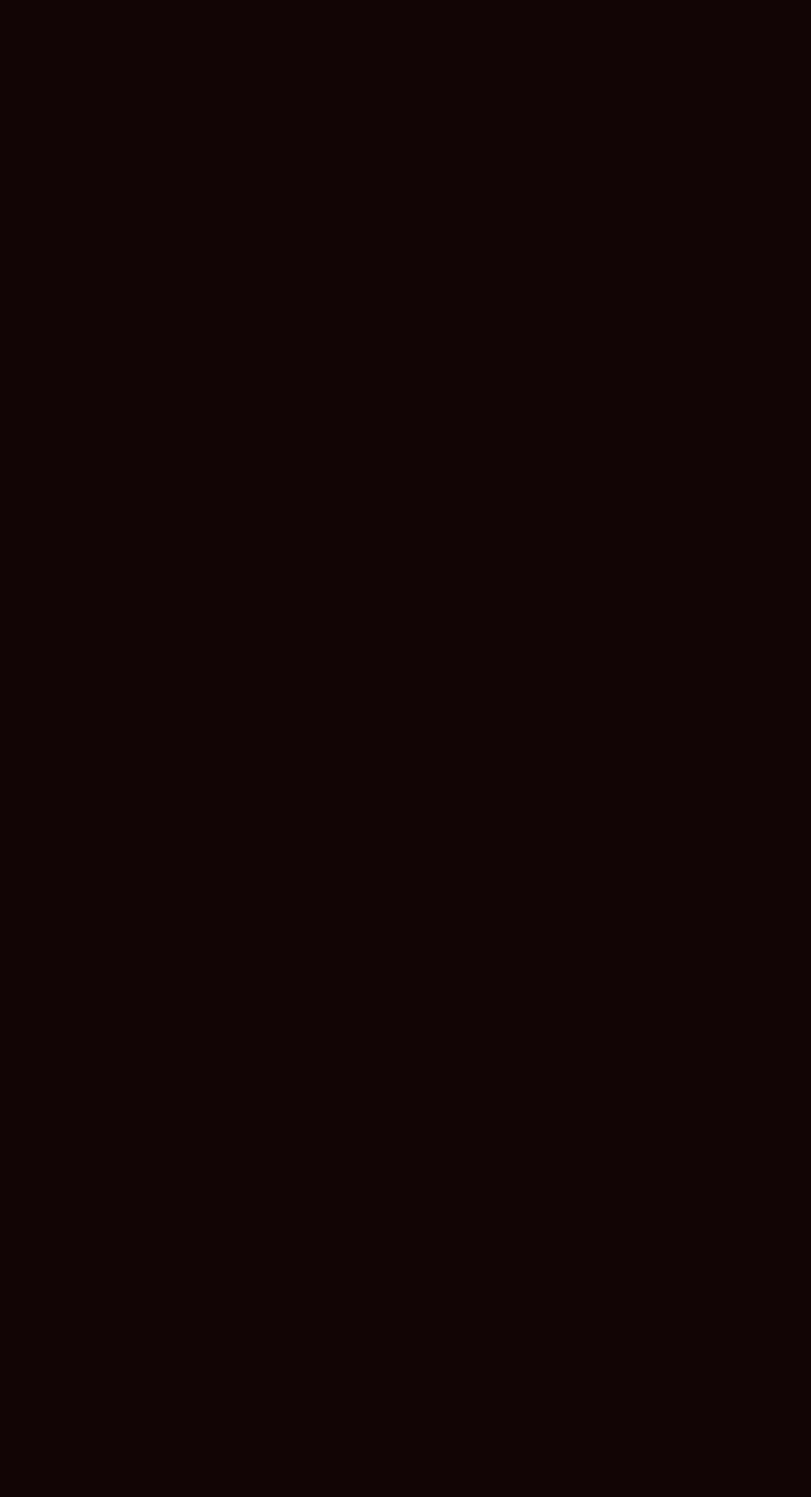
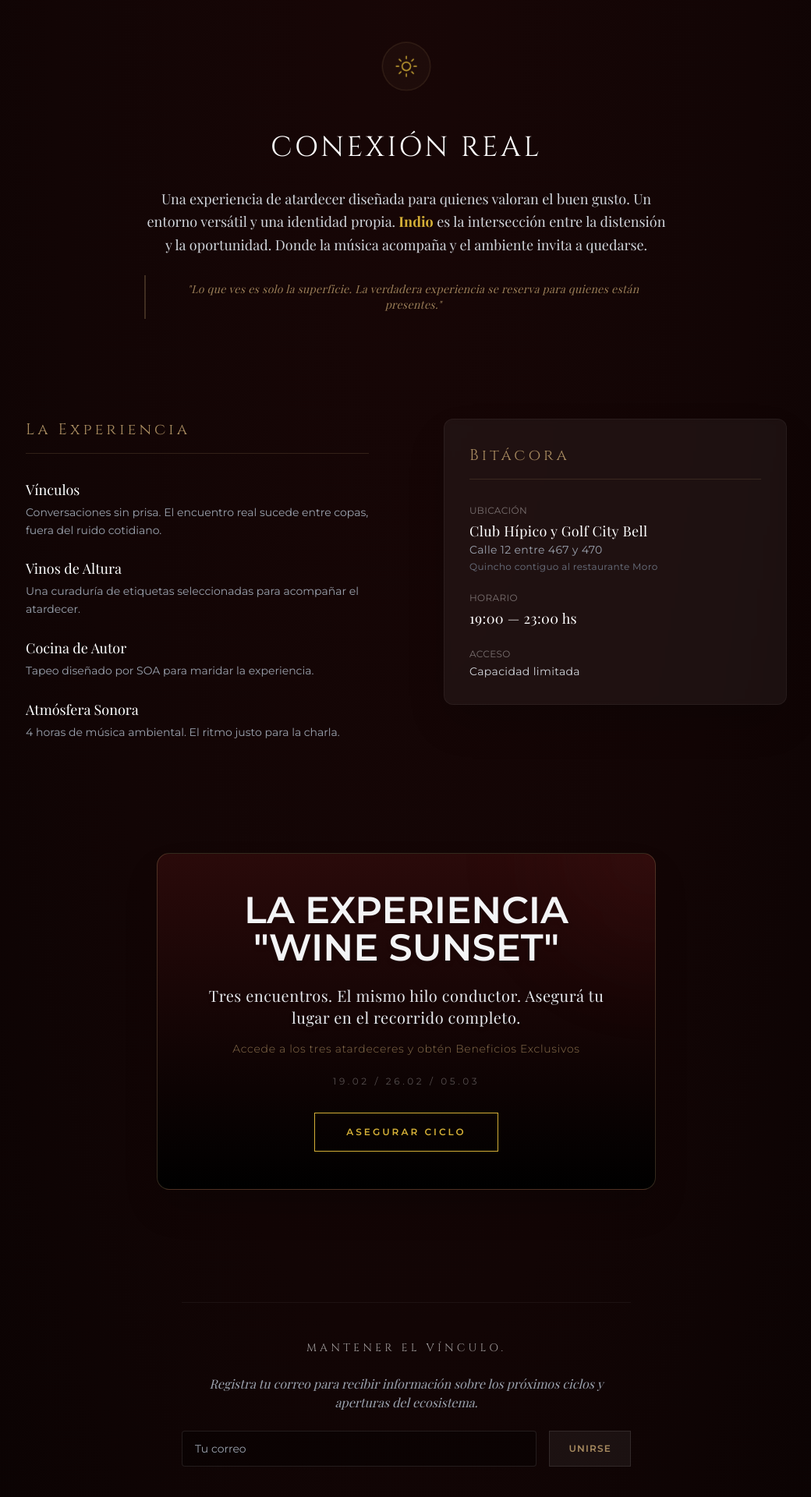
Before and after one commit to quimeymorando/indio-web, a React (Vite) app: page / in a window 1280 px wide. Shown: the part 840-2760 px from the top of the page at 78% size, without its empty margins (119-1159 px from the left). Before the commit the page ends 800 px from the top, so only its background shows below. Built offline with nearby package versions, Linux system fonts and the light colour scheme; a web font is replaced by a local one.

Commit message:
actualizaciones varias

```diff
--- a/App.tsx
+++ b/App.tsx
@@ -1,15 +1,14 @@
-import React, { useState } from 'react';
+import React from 'react';
 import Header from './components/Header';
 import Hero from './components/Hero';
-import DetailsSection from './components/DetailsSection';
+import EventDetails from './components/EventDetails';
 
 const App: React.FC = () => {
-  const [showDetails, setShowDetails] = useState(false);
-
   const handleRequestAccess = () => {
-    setShowDetails(true);
-    // Ensure we start at the top of the new view
-    window.scrollTo(0, 0);
+    const detailsSection = document.getElementById('details');
+    if (detailsSection) {
+      detailsSection.scrollIntoView({ behavior: 'smooth' });
+    }
   };
 
   return (
@@ -17,19 +16,13 @@
       <Header />
 
       <main className="w-full">
-        {!showDetails ? (
-          <Hero onRequestAccess={handleRequestAccess} />
-        ) : (
-          <div className="animate-fade-in flex flex-col min-h-screen">
-            <div className="flex-grow">
-              <DetailsSection id="details" />
-            </div>
-            <footer className="w-full py-8 text-center text-white/20 text-xs tracking-widest uppercase bg-black">
-              <p>&copy; {new Date().getFullYear()} Grupo Moretto. All rights reserved.</p>
-            </footer>
-          </div>
-        )}
+        <Hero onRequestAccess={handleRequestAccess} />
+        <EventDetails id="details" />
       </main>
+
+      <footer className="w-full py-8 text-center text-white/20 text-xs tracking-widest uppercase bg-black">
+        <p>&copy; {new Date().getFullYear()} Grupo Moretto. All rights reserved.</p>
+      </footer>
     </div>
   );
 };
--- /dev/null
+++ b/components/EventDetails.tsx
@@ -0,0 +1,153 @@
+import React, { useState } from 'react';
+import PricingCard from './PricingCard';
+import LogoMarquee from './LogoMarquee';
+import Modal from './Modal';
+
+interface EventDetailsProps {
+    id: string;
+}
+
+const EventDetails: React.FC<EventDetailsProps> = ({ id }) => {
+    const [isModalOpen, setIsModalOpen] = useState(false);
+
+    return (
+        <section id={id} className="relative w-full bg-wine-dark text-gray-200 overflow-hidden">
+
+            {/* Background Ambience */}
+            <div className="absolute inset-0 w-full h-full bg-[radial-gradient(ellipse_at_top,_var(--tw-gradient-stops))] from-wine-accent/40 via-wine-dark to-black opacity-60 pointer-events-none"></div>
+
+            <div className="relative z-10 max-w-5xl mx-auto px-6 py-24 space-y-32">
+
+                {/* 1. Concept Section */}
+                <div className="text-center space-y-8 animate-fade-in">
+                    <div className="inline-block p-3 rounded-full bg-gold-muted/5 border border-gold-muted/20 mb-4 animate-heartbeat text-gold-light">
+                        {/* Abstract Wine/Sun Icon */}
+                        <svg xmlns="http://www.w3.org/2000/svg" fill="none" viewBox="0 0 24 24" strokeWidth={1} stroke="currentColor" className="w-8 h-8">
+                            <path strokeLinecap="round" strokeLinejoin="round" d="M12 3v2.25m6.364.386l-1.591 1.591M21 12h-2.25m-.386 6.364l-1.591-1.591M12 18.75V21m-4.773-4.227l-1.591 1.591M5.25 12H3m4.227-4.773L5.636 5.636M15.75 12a3.75 3.75 0 11-7.5 0 3.75 3.75 0 017.5 0z" />
+                        </svg>
+                    </div>
+
+                    <h2 className="font-display text-3xl md:text-4xl text-white tracking-widest uppercase">
+                        CONEXIÓN REAL
+                    </h2>
+
+                    <div className="max-w-2xl mx-auto font-serif text-lg leading-relaxed text-gray-300 space-y-6">
+                        <p>
+                            Una experiencia de atardecer diseñada para quienes valoran el buen gusto. Un entorno versátil y una identidad propia.
+                            <strong className="text-gold-light"> Indio</strong> es la intersección entre la distensión y la oportunidad.
+                            Donde la música acompaña y el ambiente invita a quedarse.
+                        </p>
+                        <p className="italic text-sm text-gold-muted/90 font-serif tracking-wide drop-shadow-sm mt-8 border-l-2 border-gold-muted/30 pl-4 py-2">
+                            "Lo que ves es solo la superficie. La verdadera experiencia se reserva para quienes están presentes."
+                        </p>
+                    </div>
+                </div>
+
+                {/* 2. Info Grid (What to expect) */}
+                <div className="grid grid-cols-1 md:grid-cols-2 gap-12 md:gap-24 items-start">
+                    {/* Left: The Experience */}
+                    <div className="space-y-8">
+                        <h3 className="font-display text-xl text-gold-muted tracking-[0.2em] border-b border-gold-muted/20 pb-4">
+                            La Experiencia
+                        </h3>
+                        <ul className="space-y-6">
+                            {[
+                                { title: "Vínculos", desc: "Conversaciones sin prisa. El encuentro real sucede entre copas, fuera del ruido cotidiano." },
+                                { title: "Vinos de Altura", desc: "Una curaduría de etiquetas seleccionadas para acompañar el atardecer." },
+                                { title: "Cocina de Autor", desc: "Tapeo diseñado por SOA para maridar la experiencia." },
+                                { title: "Atmósfera Sonora", desc: "4 horas de música ambiental. El ritmo justo para la charla." },
+                            ].map((item, idx) => (
+                                <li key={idx} className="group">
+                                    <h4 className="text-white font-serif font-medium text-lg group-hover:text-gold-light transition-colors">{item.title}</h4>
+                                    <p className="text-sm text-gray-400 mt-1 leading-relaxed">{item.desc}</p>
+                                </li>
+                            ))}
+                        </ul>
+                    </div>
+
+                    {/* Right: Details & logistics */}
+                    <div className="space-y-8 bg-white/5 p-8 rounded-xl border border-white/5 shadow-2xl backdrop-blur-sm">
+                        <h3 className="font-display text-xl text-gold-muted tracking-[0.2em] border-b border-gold-muted/20 pb-4">
+                            Bitácora
+                        </h3>
+
+                        <div className="space-y-6 text-sm font-sans tracking-wide">
+                            <div>
+                                <span className="block text-xs uppercase text-white/40 mb-1">Ubicación</span>
+                                <p className="text-white text-lg font-serif">Club Hípico y Golf City Bell</p>
+                                <p className="text-gray-400">Calle 12 entre 467 y 470</p>
+                                <p className="text-gray-500 text-xs mt-1">Quincho contiguo al restaurante Moro</p>
+                            </div>
+
+                            <div>
+                                <span className="block text-xs uppercase text-white/40 mb-1">Horario</span>
+                                <p className="text-white text-lg font-serif">19:00 — 23:00 hs</p>
+                            </div>
+
+                            <div>
+                                <span className="block text-xs uppercase text-white/40 mb-1">Acceso</span>
+                                <p className="text-gray-300">Capacidad limitada</p>
+                            </div>
+                        </div>
+                    </div>
+                </div>
+
+                {/* 3. Pricing & Tickets */}
+                <div className="flex justify-center w-full">
+                    <PricingCard />
+                </div>
+
+                {/* 4. Newsletter Subscription (Secondary CTA) */}
+                <div className="max-w-xl mx-auto text-center space-y-6 pt-12 border-t border-white/5">
+                    <h4 className="font-display text-sm text-white/60 tracking-[0.3em] uppercase">
+                        MANTENER EL VÍNCULO.
+                    </h4>
+                    <p className="font-serif italic text-gray-400">
+                        Registra tu correo para recibir información sobre los próximos ciclos y aperturas del ecosistema.
+                    </p>
+                    <form className="flex flex-col sm:flex-row gap-4 justify-center" onSubmit={(e) => e.preventDefault()}>
+                        <input
+                            type="email"
+                            placeholder="Tu correo"
+                            className="bg-black/30 border border-white/10 rounded px-4 py-3 text-sm text-white focus:outline-none focus:border-gold-muted transition-colors w-full sm:w-auto flex-grow"
+                        />
+                        <button className="px-6 py-3 bg-white/5 hover:bg-gold-muted/20 border border-white/10 hover:border-gold-muted text-gold-muted text-xs font-bold uppercase tracking-widest transition-all">
+                            UNIRSE
+                        </button>
+                    </form>
+                </div>
+
+                {/* 5. Logos */}
+                <div className="pt-20 opacity-60 hover:opacity-100 transition-opacity duration-700">
+                    <div className="text-center mb-10">
+                        <h3 className="text-xs tracking-[0.4em] text-white/30 uppercase font-serif">
+                            Grupo Moretto
+                        </h3>
+                        <div className="w-8 h-[1px] bg-white/10 mx-auto mt-4"></div>
+                    </div>
+                    <LogoMarquee />
+                </div>
+
+            </div>
+
+            {/* Ticket Modal */}
+            <Modal isOpen={isModalOpen} onClose={() => setIsModalOpen(false)}>
+                <iframe
+                    src="https://docs.google.com/forms/d/e/1FAIpQLSfLBzLicVznPw_VbUCm5hWW8MCsyhDNQ8DGlN93Pe-pEicdEA/viewform?embedded=true"
+                    width="100%"
+                    height="800"
+                    frameBorder="0"
+                    marginHeight={0}
+                    marginWidth={0}
+                    title="Formulario de Inscripción"
+                    className="w-full min-h-[500px] md:min-h-[600px] bg-black"
+                >
+                    Cargando...
+                </iframe>
+            </Modal>
+
+        </section>
+    );
+};
+
+export default EventDetails;
--- a/components/Header.tsx
+++ b/components/Header.tsx
@@ -19,8 +19,8 @@
   return (
     <header
       className={`fixed top-0 left-0 w-full z-50 px-8 py-6 flex justify-between items-center text-white transition-all duration-300 ${isScrolled
-        ? 'bg-black/20 backdrop-blur-md border-b border-white/5 py-4'
-        : 'bg-transparent mix-blend-difference'
+        ? 'py-4'
+        : ''
         }`}
     >
       <div className="flex items-center">
--- a/components/PricingCard.tsx
+++ b/components/PricingCard.tsx
@@ -5,15 +5,16 @@
   return (
     <div className="w-full max-w-2xl mx-auto p-4">
       {/* Card Container */}
-      <div className="relative flex flex-col items-center p-8 md:p-12 border border-gold-muted/30 bg-[#1a0505] rounded-2xl shadow-2xl overflow-hidden group hover:border-gold-muted/50 transition-colors duration-500">
+      {/* Card Container */}
+      <div className="relative flex flex-col items-center p-8 md:p-12 border border-gold-muted/30 bg-gradient-to-b from-[#2a0a0a] to-black rounded-2xl shadow-2xl overflow-hidden group hover:border-gold-muted/50 transition-colors duration-500">
 
         {/* Decorative corner glow */}
         <div className="absolute top-0 right-0 w-64 h-64 bg-red-900/10 rounded-full blur-3xl -translate-y-1/2 translate-x-1/2 pointer-events-none"></div>
 
-        {/* Eyebrow */}
-        <h3 className="text-gold-muted/70 text-xs md:text-sm font-bold tracking-[0.2em] uppercase mb-4 text-center">
+        {/* Eyebrow removed as per requirements */}
+        {/* <h3 className="text-gold-muted/70 text-xs md:text-sm font-bold tracking-[0.2em] uppercase mb-4 text-center">
           {PRICING_CONTENT.eyebrow}
-        </h3>
+        </h3> */}
 
         {/* Main Title */}
         <h2 className="text-3xl md:text-5xl font-sans font-bold text-gray-100 mb-6 text-center uppercase leading-tight drop-shadow-md">
@@ -21,12 +22,17 @@
         </h2>
 
         {/* New Additional Text */}
-        <div className="flex flex-col items-center space-y-2 mb-8 text-center">
-          <p className="text-lg md:text-xl font-serif text-gray-200 tracking-wide drop-shadow-md">
-            Tres encuentros. La misma magia.
+        <div className="flex flex-col items-center space-y-4 mb-8 text-center">
+          <p className="text-lg md:text-xl font-serif text-gray-200 tracking-wide drop-shadow-md px-4">
+            Tres encuentros. El mismo hilo conductor. Asegurá tu lugar en el recorrido completo.
           </p>
           <p className="text-xs md:text-sm font-light text-gold-muted/80 tracking-wider">
-            Accede al pack completo y obtén Beneficios Exclusivos
+            Accede a los tres atardeceres y obtén Beneficios Exclusivos
+          </p>
+
+          {/* Dates - Added as requested */}
+          <p className="pt-2 text-[10px] md:text-xs tracking-[0.3em] text-white/30 font-sans uppercase">
+            19.02 / 26.02 / 05.03
           </p>
         </div>
 
@@ -53,12 +59,12 @@
           </ul>
         )}
 
-        {/* Action Button */}
+        {/* Action Button - Ghost Style */}
         <button
           onClick={() => window.open("https://www.masentrada.app/events/indio-wine-sunset?referred_by=ce83a4c2-4fbe-4777-8031-338f9862ca17", "_blank")}
-          className="relative overflow-hidden px-8 py-3 bg-gold-light text-black font-bold text-xs tracking-[0.2em] uppercase shadow-[0_0_20px_rgba(212,175,55,0.3)] hover:shadow-[0_0_35px_rgba(212,175,55,0.5)] transition-all duration-300 transform hover:-translate-y-1"
+          className="relative overflow-hidden px-10 py-4 border border-gold-light text-gold-light font-bold text-xs tracking-[0.25em] uppercase transition-all duration-500 hover:bg-gold-light hover:text-black hover:shadow-[0_0_20px_rgba(212,175,55,0.4)]"
         >
-          SOLICITAR ACCESO
+          ASEGURAR CICLO
         </button>
 
       </div>
--- a/constants.ts
+++ b/constants.ts
@@ -11,7 +11,7 @@
 };
 
 export const PRICING_CONTENT = {
-  eyebrow: "PRÓXIMO EVENTO",
+  // eyebrow: "PRÓXIMO EVENTO", // Removed
   title: 'LA EXPERIENCIA "WINE SUNSET"',
   price: "", // Removed
   currency: "", // Removed
```
Also changed, not shown: components/Hero.tsx (+2 -10 lines).
